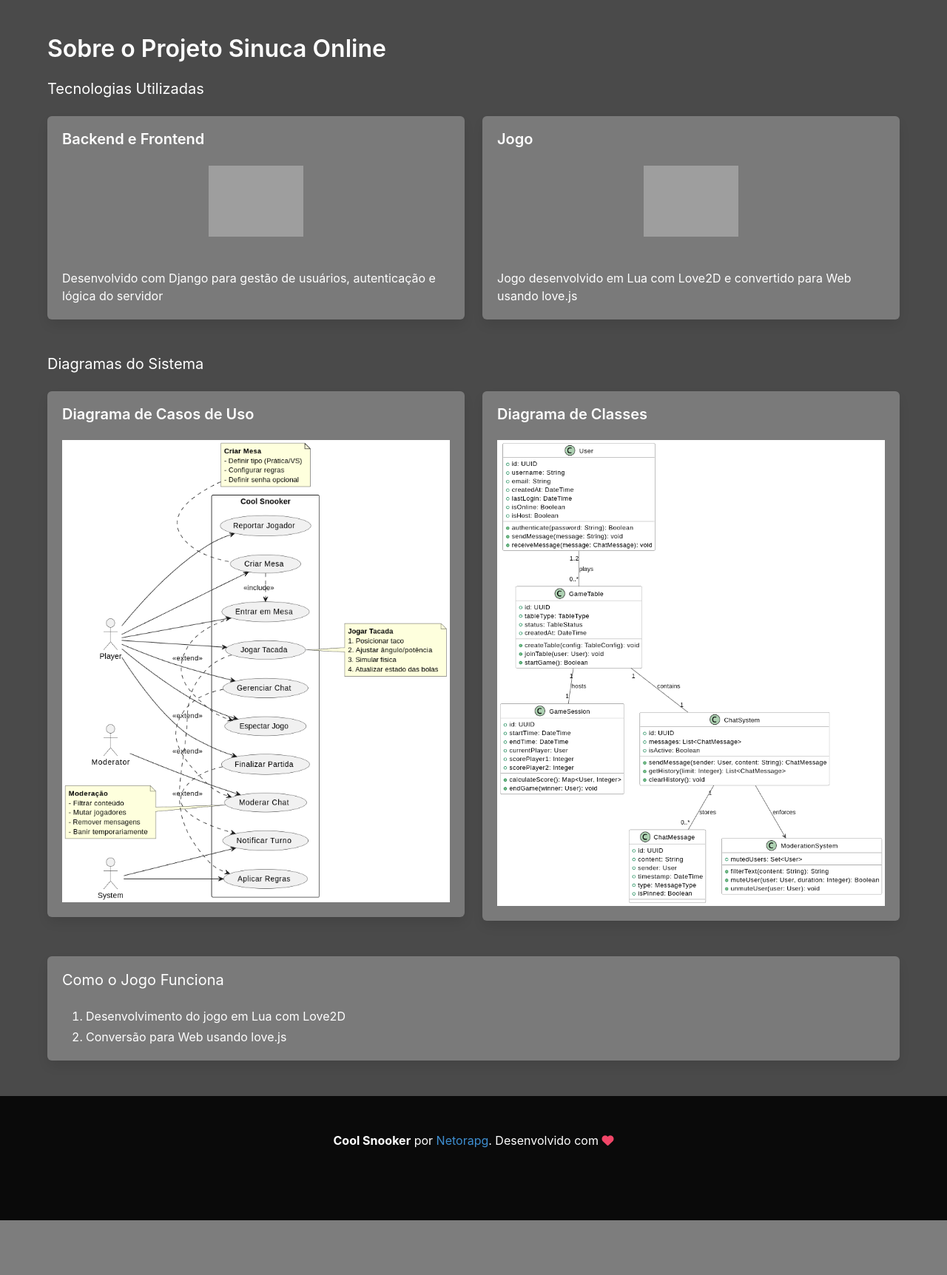
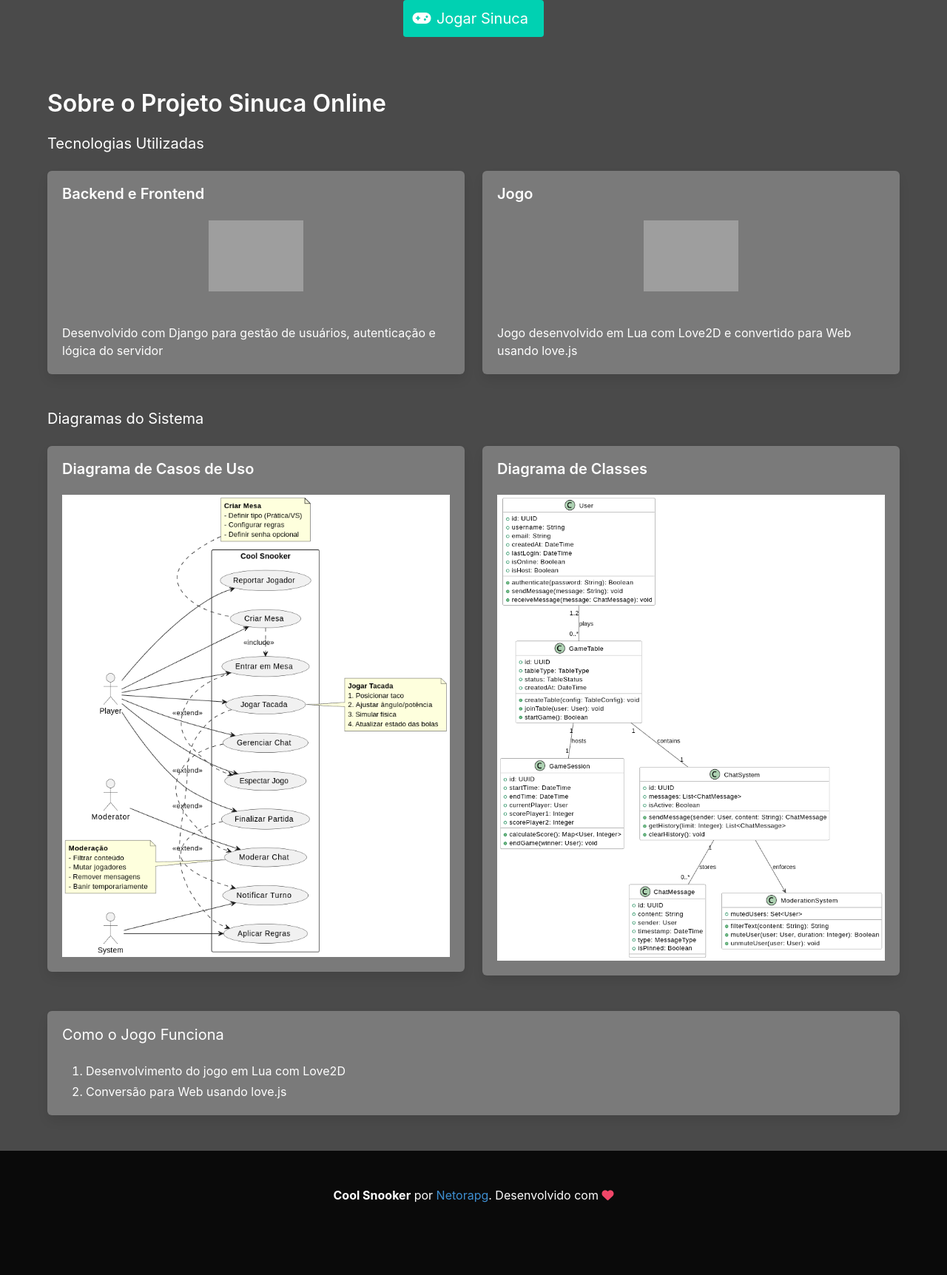
Before and after one commit to netorapg/NAES, a Django app: page / in a window 1280 px wide. Shown: the part 56-1780 px from the top of the page at 74% size. Before the commit the page ends 1706 px from the top, so only its background shows below. Run offline with Django 4.2, Linux system fonts and the light colour scheme; grey boxes are pictures that could not be loaded.

Commit message:
botão mais direto para jogar sinuca

```diff
--- a/other/sinuca_site/jogo/templates/jogo/sobre.html
+++ b/other/sinuca_site/jogo/templates/jogo/sobre.html
@@ -4,6 +4,15 @@
 {% block title %}Sobre o Projeto{% endblock %}
 
 {% block content %}
+<div class="container mb-5">
+    <a href="{% url 'jogo:sinuca' %}" class="button is-primary is-medium">
+        <span class="icon">
+            <i class="fas fa-gamepad"></i>
+        </span>
+        <span>Jogar Sinuca</span>
+    </a>
+</div>
+
 <div class="sobre-container section">
     <div class="container">
         <h1 class="title has-text-white">Sobre o Projeto Sinuca Online</h1>
```
